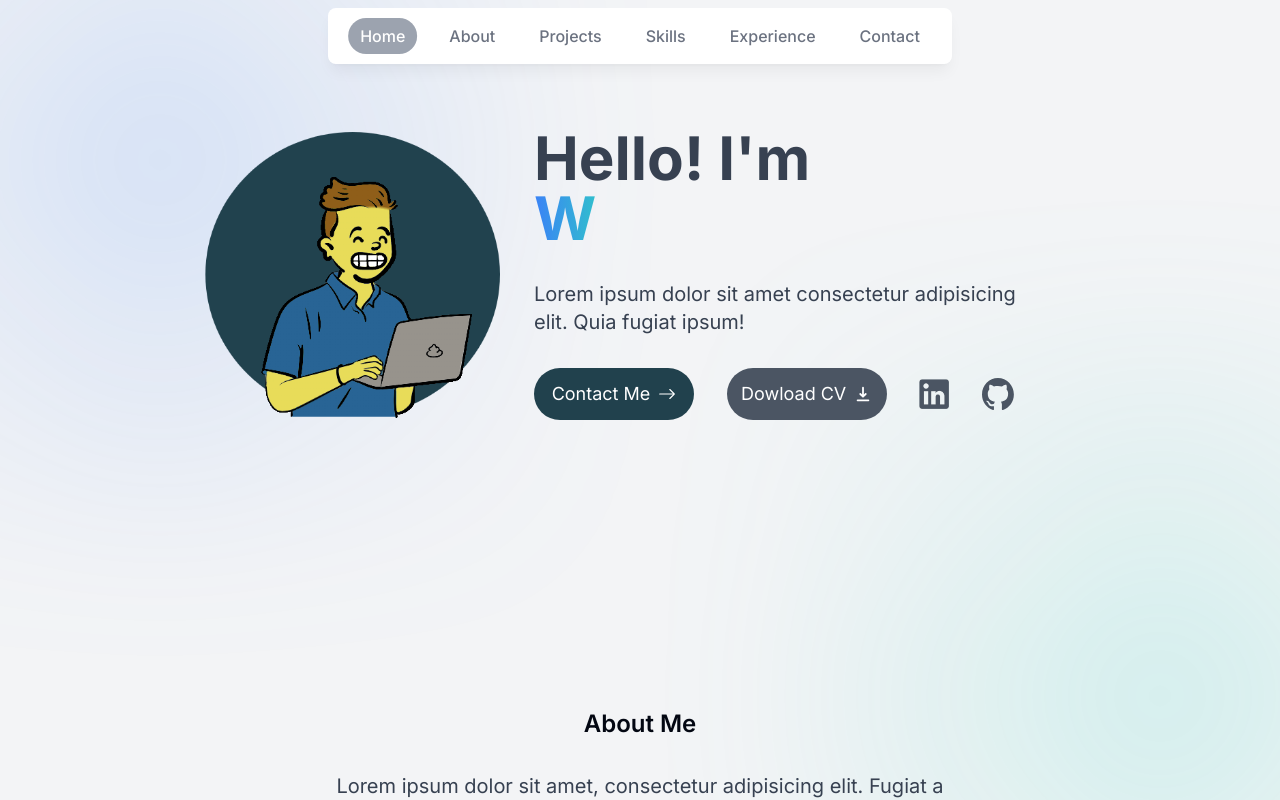
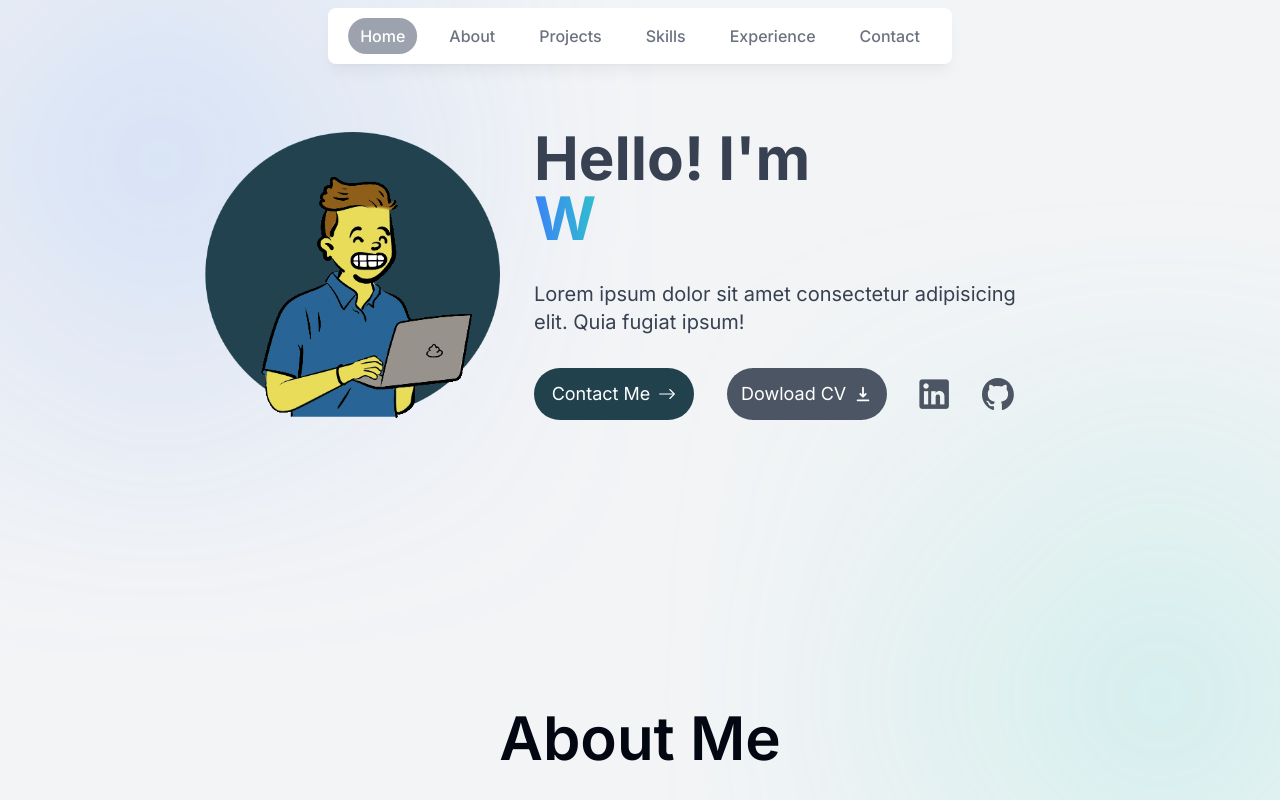
Before and after one commit to Ferclemens/portfolio-v2, a Next.js app: page / in a window 1280 px wide. Shown: the top 800 px of the page. Built offline with nearby package versions, Linux system fonts and the light colour scheme.

Commit message:
change Link for <a> tag trying to fix nav bug in deploy

```diff
--- a/components/header.tsx
+++ b/components/header.tsx
@@ -23,7 +23,7 @@ export default function Header() {
               initial={{ y: -100, opacity: 0 }}
               animate={{ y: 0, opacity: 1 }}
             >
-              <Link
+              <a
                 className={clsx(
                   "flex w-full items-center justify-center p-3 transition",
                   { "text-white": activeSection === link.name }
@@ -43,7 +43,7 @@ export default function Header() {
                     }}
                   ></motion.span>
                 )}
-              </Link>
+              </a>
             </motion.li>
           ))}
         </ul>
--- a/components/section-heading.tsx
+++ b/components/section-heading.tsx
@@ -3,5 +3,7 @@ type SectionHeadingProps = {
   children: React.ReactNode;
 };
 export default function SectionHeading({ children }: SectionHeadingProps) {
-  return <h3 className="pb-8 text-xl sm:text-2xl font-semibold">{children}</h3>;
+  return (
+    <h3 className="pb-8 text-3xl lg:text-6xl font-semibold">{children}</h3>
+  );
 }
```
